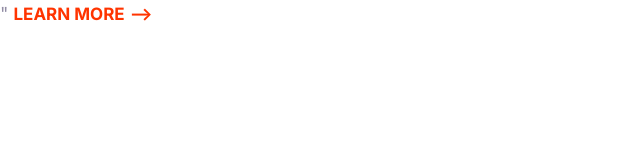
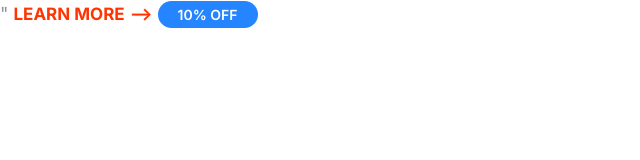
Before and after one commit to hiRafa/MyPortfolio, a plain HTML site: page Mosh/index.html in a window 1280 px wide. Shown: the whole page, without its empty margins (0-640 px from the left). Drawn offline with Linux system fonts and the light colour scheme.

Commit message:
Badges layout

```diff
--- a/Mosh/index.html
+++ b/Mosh/index.html
@@ -8,12 +8,13 @@
     <!-- FONTs -->
     <link rel="preconnect" href="https://fonts.googleapis.com">
     <link rel="preconnect" href="https://fonts.gstatic.com" crossorigin>
-    <link href="https://fonts.googleapis.com/css2?family=Inter:wght@400;700&display=swap" rel="stylesheet">"
+    <link href="https://fonts.googleapis.com/css2?family=Inter:wght@400;600;700&display=swap" rel="stylesheet">"
     <!-- CSS -->
     <link rel="stylesheet" href="styles.css"/>
     <link rel="stylesheet" href="normalize.css"/>
 </head>
 <body>
     <a href="#" class="link-arrow">Learn more</a>
+    <span class="badge badge--primary badge--small">10% OFF</span>
 </body>
 </html>
--- a/Mosh/styles.css
+++ b/Mosh/styles.css
@@ -90,3 +90,34 @@ a {
         font-size: 1.7rem;
     }
 }
+
+/* ------------------------------------------------------------- */
+/* BADGES */
+
+.badge {
+    border-radius: 20px;
+    font-size: 2rem;
+    font-weight: 600;
+    padding: 0.5rem 2rem;
+    white-space: nowrap; /* this prevents badges from wrapping to second line making the text always appear in a single line */
+}
+
+.badge--primary {
+    background: var(--color-primary);
+    color: white;
+}
+
+.badge--secondary {
+    background: var(--color-secondary);
+    color: white;
+}
+
+.badge--small {
+    font-size: 1.6rem;
+}
+
+@media screen and (min-width: 1024px) {
+    .badge {
+        font-size: 1.4rem;
+    }
+}
```
